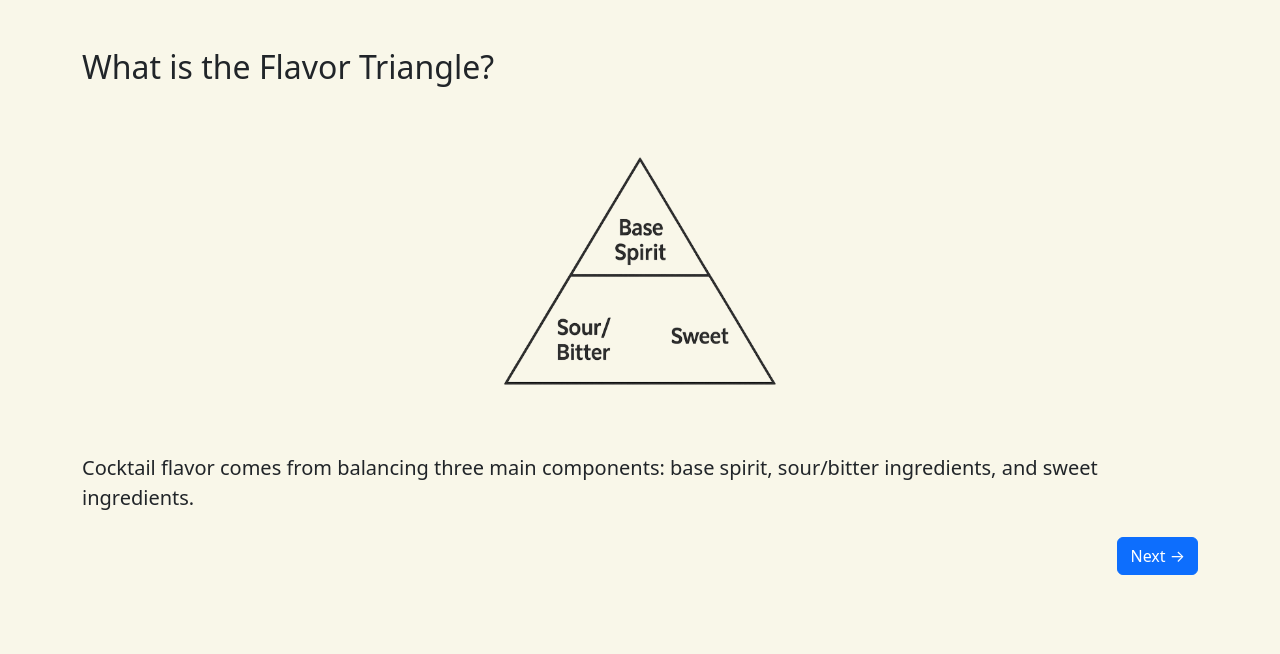
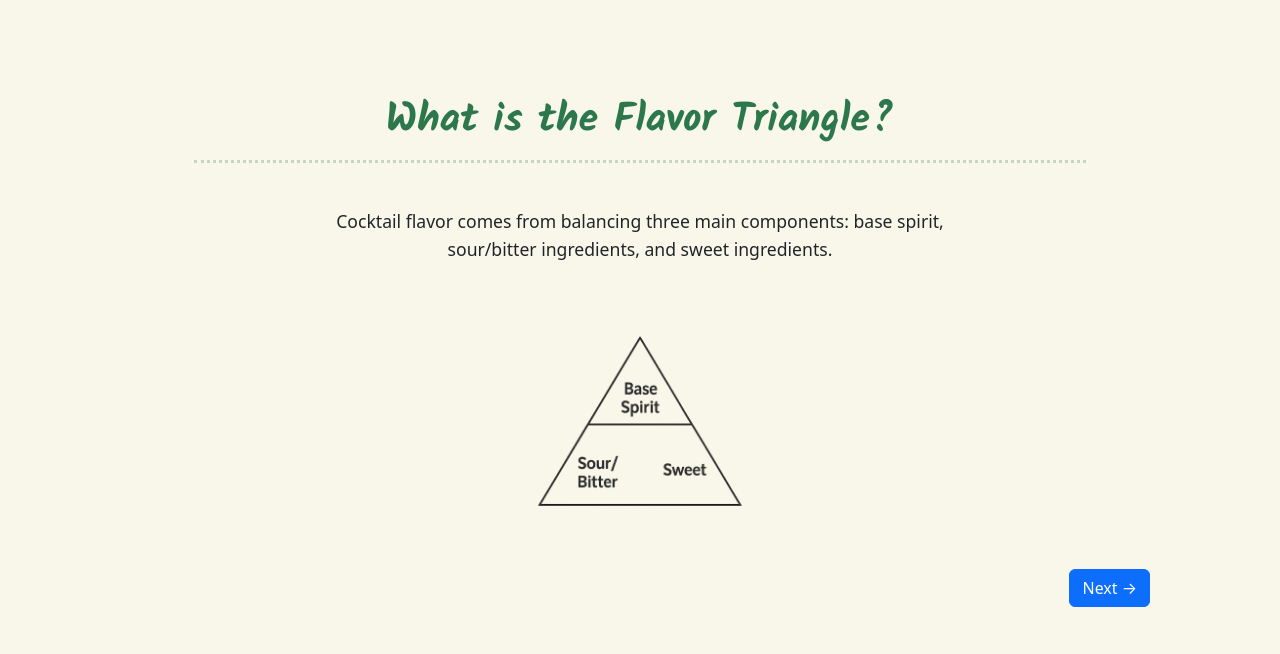
Before and after one commit to nancy-l-l/UI_Final, a Flask app: page /learn/1 in a window 1280 px wide. Shown: the part 44-698 px from the top of the page. Run offline with Flask 3, Linux system fonts and the light colour scheme.

Commit message:
implemented design for learning sequence

```diff
--- a/learning_data.json
+++ b/learning_data.json
@@ -9,42 +9,42 @@
       "id": 2,
       "title": "Base Spirit",
       "image": "static/img/base_triangle.png",
-      "text": "Base spirits are the foundation of a cocktail. Common ones include tequila, whiskey, gin, and rum."
+      "text": "The base spirit is the foundation of a cocktail, providing most of the alcohol content and shaping the overall flavor of the drink. It gives the cocktail its strength, structure, and primary taste, whether that's the smokiness of whiskey, the brightness of gin, or the tropical sweetness of rum. Common base spirits include vodka, gin, rum, tequila, whiskey, and brandy. Each spirit offers a different character."
     },
     {
       "id": 3,
       "title": "Sour / Bitter",
       "image": "static/img/sour_triangle.png",
-      "text": "Sour components like lime or lemon juice balance sweetness, while bitter ingredients like Campari add depth and complexity."
+      "text": "Sour and bitter ingredients are essential for balancing the sweetness and alcohol in a cocktail. Sour elements like lime, lemon, and grapefruit juice add brightness and acidity that refresh the palate. Bitter components, such as tonic water, Angostura bitters, or bitter liqueurs like Campari, bring complexity and depth. These flavors often define a drink's edge or bite and prevent it from becoming too sweet."
     },
     {
       "id": 4,
       "title": "Sweet",
       "image": "static/img/sweet_triangle.png",
-      "text": "Sweet ingredients like syrups, liqueurs, or juices round out the drink and balance sour or bitter elements."
+      "text": "Sweet ingredients add body, smoothness, and balance to cocktails by softening strong or sour elements. Sweetness can come from simple syrup, honey, agave, fruit juices, liqueurs, or even creamy ingredients like coconut milk. These components round out the flavor of the drink and make it more approachable."
     },
     {
         "id": 5,
         "title": "Margarita",
         "image": "static/img/margarita_cocktail.png",
-        "text": "Base spirit: 2 oz Tequila\nSour/Bitter: 1 oz Lime juice\nSweet: 0.75 oz Triple sec or agave syrup"
+        "text": "Base spirit: <strong>2 oz</strong> Tequila\nSour/Bitter: <strong>1 oz</strong> Lime juice\nSweet: <strong>0.75 oz</strong> Triple sec or agave syrup"
       },
       {
         "id": 6,
         "title": "Paloma",
         "image": "static/img/paloma_cocktail.png",
-        "text": "Base spirit: 2 oz Tequila\nSour/Bitter: 2 oz Grapefruit juice, 0.5 oz Lime juice\nSweet: 0.5 oz Simple syrup"
+        "text": "Base spirit: <strong>2 oz</strong> Tequila\nSour/Bitter: <strong>2 oz</strong> Grapefruit juice, <strong>0.5 oz</strong> Lime juice\nSweet: <strong>0.5 oz</strong> Simple syrup"
       },
       {
         "id": 7,
         "title": "Negroni",
         "image": "static/img/negroni_cocktail.png",
-        "text": "Base spirit: 1 oz Gin\nSour/Bitter: 1 oz Campari\nSweet: 1 oz Sweet vermouth"
+        "text": "Base spirit: <strong>1 oz</strong> Gin\nSour/Bitter: <strong>1 oz</strong> Campari\nSweet: <strong>1 oz</strong> Sweet Vermouth"
       },
       {
         "id": 8,
         "title": "Whiskey Sour",
         "image": "static/img/whiskey_sour_cocktail.png",
-        "text": "Base spirit: 2 oz Whiskey\nSour/Bitter: 0.75 oz Lemon juice\nSweet: 0.75 oz Simple syrup"
+        "text": "Base spirit: <strong>2 oz</strong> Whiskey\nSour/Bitter: <strong>0.75 oz</strong> Lemon juice\nSweet: <strong>0.75 oz</strong> Simple syrup"
       }
   ]
--- a/static/css/style.css
+++ b/static/css/style.css
@@ -161,6 +161,105 @@
     pointer-events: none;
   }
 
+  /* learn page */
+  .learn-page-container {
+    display: flex;
+    flex-direction: row;
+    min-height: 80vh;
+    background-color: var(--cream-bg);
+  }
+
+  /* LEFT SIDE */
+  .learn-left {
+    flex: 1;
+    padding: 2rem;
+    border-right: 2px solid var(--mix-green);
+    text-align: center;
+  }
+
+  .learn-header {
+    font-family: 'Kalam', cursive;
+    font-size: 3rem;
+    color: var(--mix-green);
+  }
+
+  .learn-subtext {
+    font-size: 1.1rem;
+    margin-bottom: 2rem;
+  }
+
+  .triangle-cluster {
+    display: flex;
+    flex-direction: column;
+    align-items: center;
+  }
+
+  .triangle-bottom-row {
+    display: flex;
+    gap: 2rem;
+    margin-top: 1rem;
+  }
+
+  .tri-nav {
+    width: 140px;
+    height: 120px;
+    background-color: var(--mix-green);
+    clip-path: polygon(50% 0%, 0% 100%, 100% 100%);
+    color: white;
+    font-family: 'Quicksand', sans-serif;
+    font-weight: 600;
+    display: flex;
+    align-items: flex-end;      /* move text down */
+    justify-content: center;
+    padding-bottom: 12px;       /* add space from the base */
+    text-decoration: none;
+    transition: all 0.2s ease;
+  }
+
+
+  .tri-nav:hover {
+    background-color: #3e9661;
+    transform: scale(1.05);
+  }
+
+  .tri-nav.active {
+    border: 4px solid black;
+  }
+
+  /* RIGHT SIDE */
+  .learn-right {
+    flex: 1;
+    padding: 2rem;
+    text-align: center;
+    display: flex;
+    flex-direction: column;
+    align-items: center;
+  }
+
+  .section-image {
+    max-height: 250px;
+    object-fit: contain;
+  }
+
+  .section-title {
+    font-family: 'Kalam', cursive;
+    font-size: 2.5rem;
+    color: var(--mix-green);
+  }
+
+  .dotted-divider {
+    border-top: 3px dotted var(--mix-green);
+    width: 80%;
+    margin: 1rem auto;
+  }
+
+  .section-text {
+    font-size: 1.1rem;
+    line-height: 1.6;
+  }
+
+
+
   /* responsive shrink so it still looks good on phones */
   @media (max-width: 575px) {
     .trapezoid-outline {
--- a/templates/learn.html
+++ b/templates/learn.html
@@ -1,30 +1,25 @@
 {% extends "base.html" %}
 {% block content %}
-<h2>{{ lesson.title }}</h2>
 
-{% if "cocktail" in lesson.image %}
-<div class="row align-items-center">
-    <div class="col-auto">
-      <img src="{{ url_for('static', filename=lesson.image.split('static/')[1]) }}"
-           class="img-fluid cocktail-image"
-           alt="Image for {{ lesson.title }}">
-    </div>
-    <div class="col ps-3">
-      <p class="lead mb-0" style="white-space: pre-line;">{{ lesson.text }}</p>
-    </div>
-  </div>
-{% else %}
-<img src="{{ url_for('static', filename=lesson.image.split('static/')[1]) }}"
-     class="img-fluid my-3 lesson-image"
-     alt="Image for {{ lesson.title }}">
-<p class="lead" style="white-space: pre-line;">{{ lesson.text }}</p>
-{% endif %}
+{% if page_id in [1, 5, 6, 7, 8] %}
 
-<div class="mt-4 d-flex justify-content-between">
+<!-- FULL WIDTH FORMAT FOR PAGES 1, 5, 6, 7 -->
+<section class="text-center py-5">
+  <h2 class="section-title">{{ lesson.title }}</h2>
+  <hr class="dotted-divider" />
+  <p class="section-text mx-auto" style="white-space: pre-line; max-width: 650px;">
+    {{ lesson.text | safe }}
+  </p>
+
+  <img src="{{ url_for('static', filename=lesson.image.split('static/')[1]) }}"
+       alt="Image for {{ lesson.title }}"
+       class="section-image mt-3">
+
+  <div class="mt-4 d-flex justify-content-between px-5">
     {% if page_id > 1 %}
       <a href="{{ url_for('learn_page', page_id=page_id - 1) }}" class="btn btn-outline-secondary">← Back</a>
     {% else %}
-      <span></span>  {# empty placeholder to keep alignment #}
+      <span></span>
     {% endif %}
 
     {% if page_id < total %}
@@ -33,4 +28,60 @@
       <a href="{{ url_for('quiz') }}" class="btn btn-success">Take the Quiz</a>
     {% endif %}
   </div>
+</section>
+
+{% else %}
+
+<!-- SPLIT SCREEN FORMAT FOR PAGES 2+ -->
+<div class="learn-page-container">
+
+  <!-- Left Column: Triangle Navigation -->
+  <div class="learn-left">
+    <h2 class="learn-header">Learn</h2>
+    <p class="learn-subtext">Click on a section of the triangle to learn more</p>
+
+    <div class="triangle-cluster">
+      <a href="{{ url_for('learn_page', page_id=2) }}" class="tri-nav top {% if page_id == 2 %}active{% endif %}">
+        Base Spirit
+      </a>
+      <div class="triangle-bottom-row">
+        <a href="{{ url_for('learn_page', page_id=3) }}" class="tri-nav left {% if page_id == 3 %}active{% endif %}">
+          Sour/Bitter
+        </a>
+        <a href="{{ url_for('learn_page', page_id=4) }}" class="tri-nav right {% if page_id == 4 %}active{% endif %}">
+          Sweet
+        </a>
+      </div>
+    </div>
+  </div>
+
+  <!-- Right Column: Lesson Content -->
+  <div class="learn-right">
+    <h2 class="section-title">{{ lesson.title }}</h2>
+    <hr class="dotted-divider" />
+    <p class="section-text" style="white-space: pre-line;">{{ lesson.text }}</p>
+    <img src="{{ url_for('static', filename=lesson.image.split('static/')[1]) }}"
+         alt="Image for {{ lesson.title }}"
+         class="section-image">
+
+    <div class="mt-4 d-flex justify-content-between w-100">
+      <a href="{{ url_for('learn_page', page_id=page_id - 1) }}" class="btn btn-outline-secondary">← Back</a>
+      {% if page_id < total %}
+      {% if page_id == 4 %}
+        <a href="{{ url_for('learn_page', page_id=page_id + 1) }}" class="btn btn-primary">
+          Next: See Cocktail Examples →
+        </a>
+      {% else %}
+        <a href="{{ url_for('learn_page', page_id=page_id + 1) }}" class="btn btn-primary">Next →</a>
+      {% endif %}
+
+      {% else %}
+        <a href="{{ url_for('quiz') }}" class="btn btn-success">Take the Quiz</a>
+      {% endif %}
+    </div>
+  </div>
+
+</div>
+
+{% endif %}
 {% endblock %}
```
Also changed, not shown: static/img/base_triangle.png, static/img/sour_triangle.png, static/img/sweet_triangle.png.
